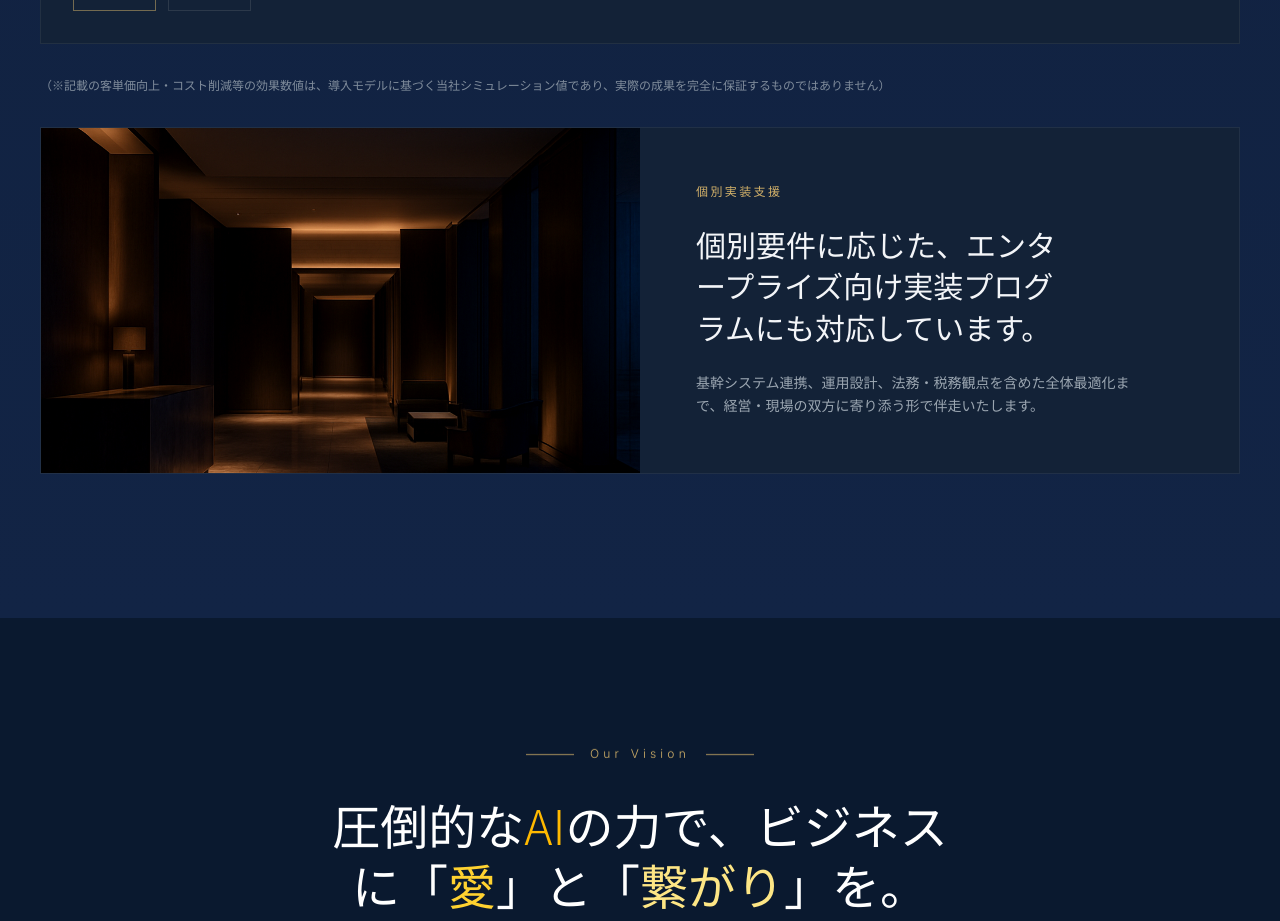
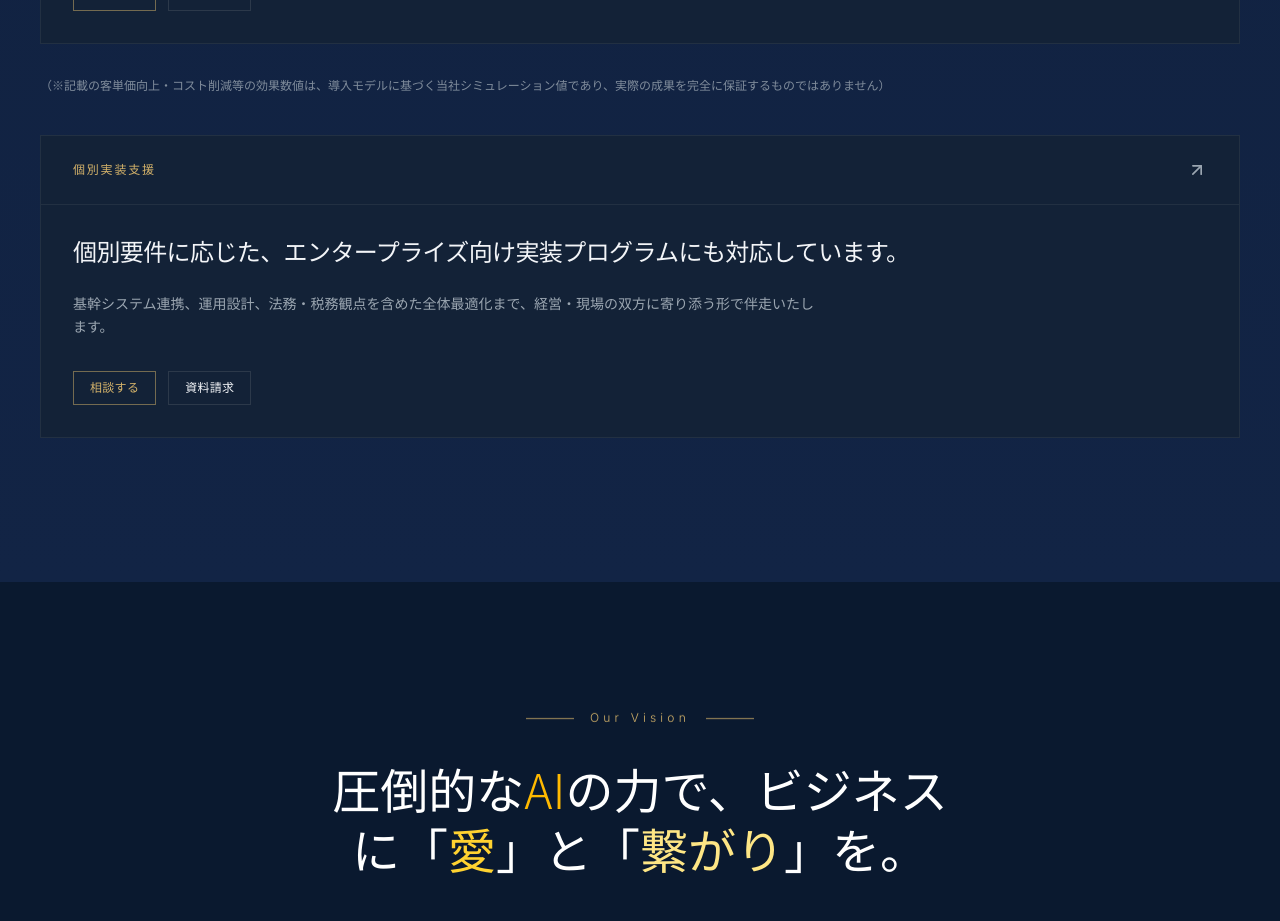
Before and after one commit to sskshin15-bit/ailo-corporate, a Next.js app: page / in a window 1280 px wide. Shown: the part 3600-4521 px from the top of the page. Built offline with nearby package versions, Linux system fonts and the light colour scheme.

Commit message:
Unify tailored support block with solution card layout.
Remove the custom image panel and render the tailored implementation section with the same bordered card structure and CTA design used in enterprise solution blocks.

Co-authored-by: Cursor <cursoragent@cursor.com>

```diff
--- a/components/solutions-section.tsx
+++ b/components/solutions-section.tsx
@@ -50,7 +50,7 @@ const copy: Record<
     tailoredHeading: '個別要件に応じた、エンタープライズ向け実装プログラムにも対応しています。',
     tailoredBody:
       '基幹システム連携、運用設計、法務・税務観点を含めた全体最適化まで、経営・現場の双方に寄り添う形で伴走いたします。',
-    imageAlt: '上質なホテルラウンジの内観',
+    imageAlt: '企業向けシステム連携を示すネットワーク図',
     solutions: [
       {
         tag: '次世代型 LINEモバイルオーダー ＆ AI-CRMシステム',
@@ -115,7 +115,7 @@ const copy: Record<
     tailoredHeading: 'We provide enterprise-grade implementation programs customized to specific requirements.',
     tailoredBody:
       'From core system integration and operational design to holistic optimization involving legal and tax considerations, we provide comprehensive support aligning with both management and frontline needs.',
-    imageAlt: 'A refined luxury hotel lobby',
+    imageAlt: 'Network diagram representing enterprise system integration',
     solutions: [
       {
         tag: 'Next-Gen LINE Mobile Order & AI-CRM',
@@ -180,7 +180,7 @@ const copy: Record<
     tailoredHeading: '我们可根据您的特定需求提供企业级的定制化实施方案。',
     tailoredBody:
       '从核心系统对接、运营设计，到包含法务与税务考量的全局优化，我们始终贴近管理层与业务一线，提供全方位陪伴支持。',
-    imageAlt: '高端酒店大堂',
+    imageAlt: '展示企业系统集成的网络示意图',
     solutions: [
       {
         tag: '新一代 LINE移动端点单与AI-CRM系统',
@@ -377,25 +377,35 @@ export function SolutionsSection() {
         </Reveal>
 
         <Reveal delay={140}>
-          <div className="mt-8 grid overflow-hidden border border-border/60 lg:grid-cols-2">
-            <div className="relative min-h-[260px] lg:min-h-full">
-              <Image
-                src={withBasePath('/luxury-hospitality.png')}
-                alt={t.imageAlt}
-                fill
-                className="object-cover"
+          <article className="mt-10 group flex h-full flex-col border border-border/60 bg-card transition-colors duration-500 hover:border-primary/50">
+            <div className="flex items-center justify-between border-b border-border/60 px-8 py-6">
+              <span className="text-xs font-light tracking-[0.15em] text-primary">{t.tailoredTag}</span>
+              <ArrowUpRight
+                className="h-5 w-5 text-muted-foreground transition-all duration-500 group-hover:-translate-y-0.5 group-hover:translate-x-0.5 group-hover:text-primary"
+                aria-hidden="true"
               />
             </div>
-            <div className="flex flex-col justify-center bg-card p-10 lg:p-14">
-              <span className="text-xs font-light tracking-[0.2em] text-primary">{t.tailoredTag}</span>
-              <h3 className="mt-6 font-serif text-2xl font-light leading-snug text-foreground text-balance lg:text-3xl">
-                {t.tailoredHeading}
-              </h3>
-              <p className="mt-6 max-w-md text-sm font-light leading-relaxed text-muted-foreground text-pretty">
+            <div className="flex flex-1 flex-col p-8">
+              <h3 className="text-2xl font-medium tracking-tight text-foreground">{t.tailoredHeading}</h3>
+              <p className="mt-6 max-w-3xl text-sm font-light leading-relaxed text-muted-foreground text-pretty">
                 {t.tailoredBody}
               </p>
+              <div className="mt-8 flex flex-wrap gap-3">
+                <a
+                  href={withBasePath('/?inquiry=consultation#contact')}
+                  className="inline-flex items-center justify-center border border-primary/50 px-4 py-2 text-xs font-light tracking-wide text-primary transition-colors hover:bg-primary hover:text-primary-foreground"
+                >
+                  {t.consultCta}
+                </a>
+                <a
+                  href={withBasePath('/?inquiry=materials#contact')}
+                  className="inline-flex items-center justify-center border border-border px-4 py-2 text-xs font-light tracking-wide text-foreground transition-colors hover:border-primary hover:text-primary"
+                >
+                  {t.docsCta}
+                </a>
+              </div>
             </div>
-          </div>
+          </article>
         </Reveal>
       </div>
     </section>
```
